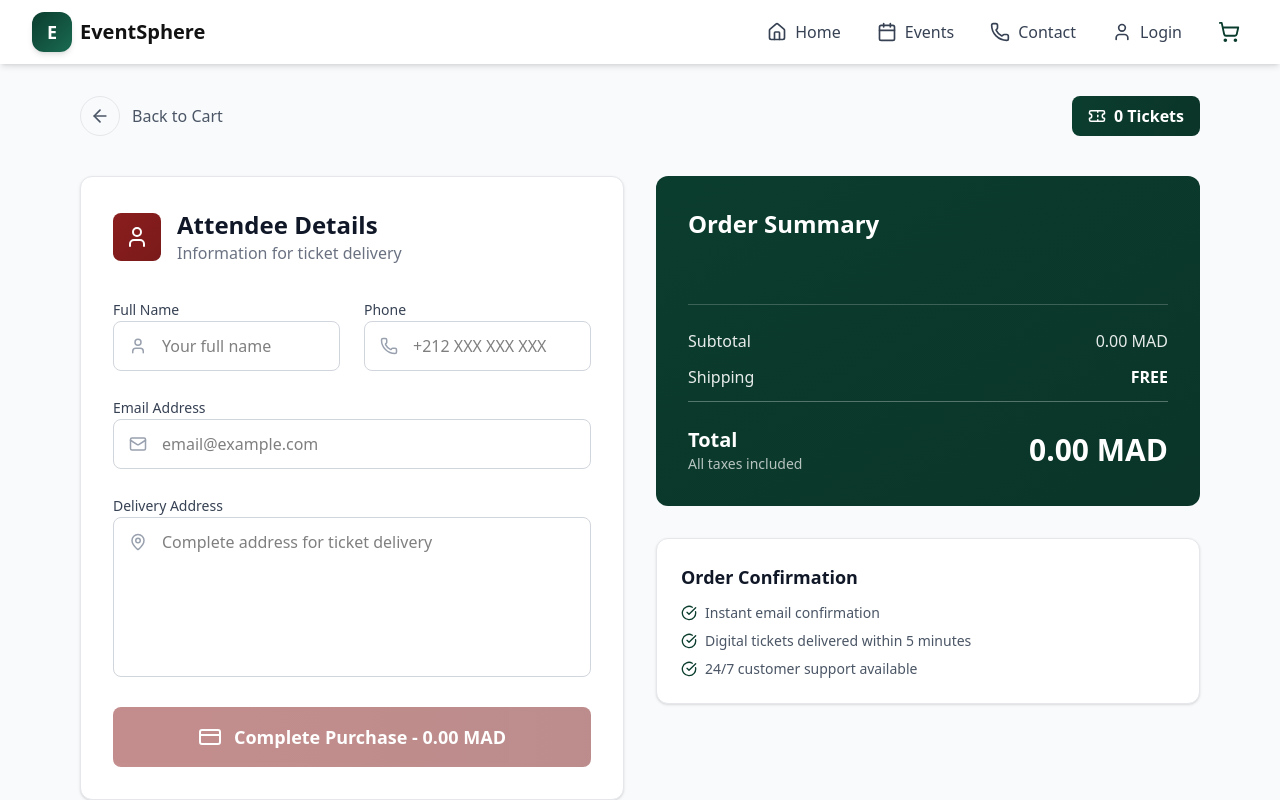
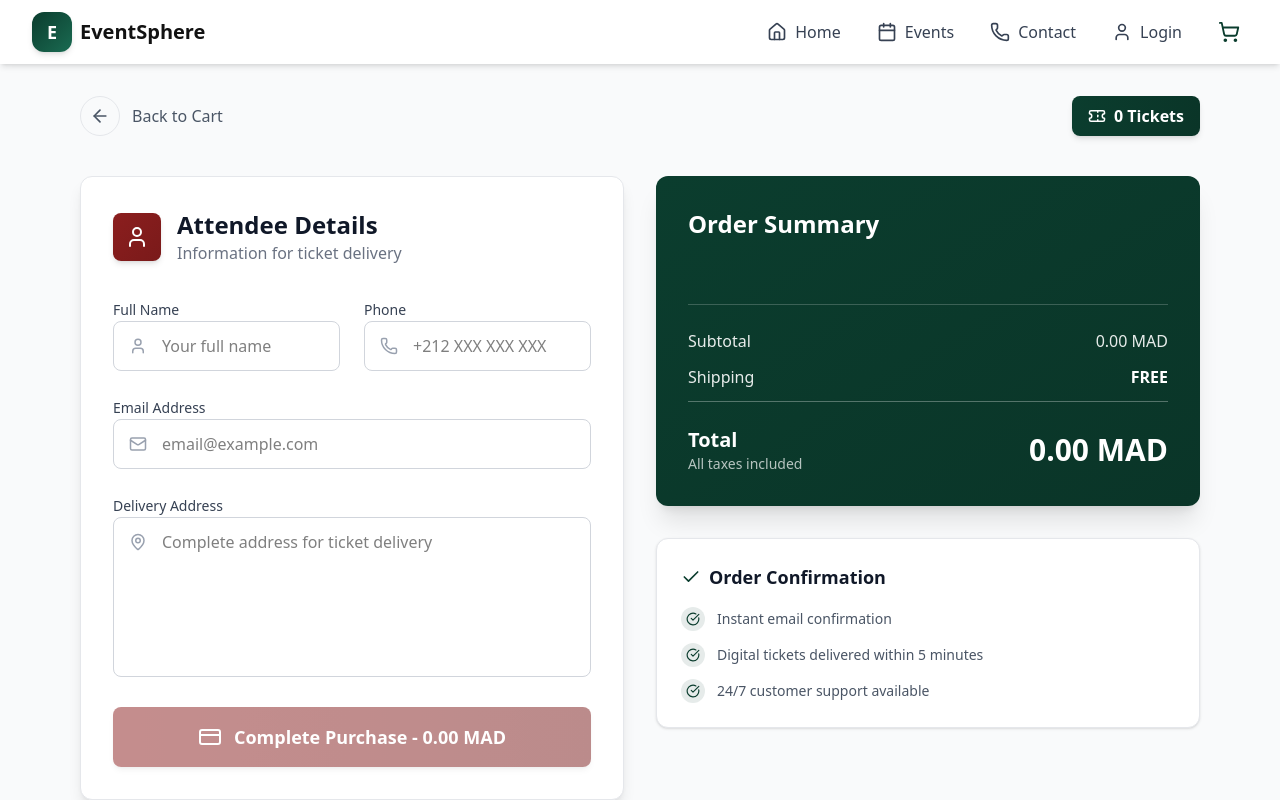
Before and after one commit to salmabakkou/Event-platform, a React (Vite) app: page /checkout in a window 1280 px wide. Shown: the top 800 px of the page. Built offline with nearby package versions, Linux system fonts and the light colour scheme.

Commit message:
checkout  n8n

```diff
--- a/src/api/orders.api.js
+++ b/src/api/orders.api.js
@@ -1,4 +1,3 @@
-// src/api/orders.api.js
 import { api } from "./axiosConfig";
 
 export const placeOrder = async (orderData) => {
--- a/src/pages/user/Checkout.jsx
+++ b/src/pages/user/Checkout.jsx
@@ -1,10 +1,23 @@
-import React, { useState } from 'react';
-import { useSelector, useDispatch } from 'react-redux';
-import { useNavigate } from 'react-router-dom';
-import { CheckCircle, ArrowLeft, CreditCard, Loader2, Phone, Mail, User, MapPin, Ticket } from 'lucide-react';
-import { motion } from 'framer-motion';
-import { clearCart } from '../../redux/slices/cartSlice';
-import { placeOrder } from '../../api/orders.api';
+import React, { useState } from "react";
+import { useSelector, useDispatch } from "react-redux";
+import { useNavigate } from "react-router-dom";
+import {
+  CheckCircle,
+  ArrowLeft,
+  CreditCard,
+  Loader2,
+  Phone,
+  Mail,
+  User,
+  MapPin,
+  Ticket,
+  Check,
+} from "lucide-react";
+import { motion } from "framer-motion";
+import axios from "axios";
+
+import { clearCart } from "../../redux/slices/cartSlice";
+import { placeOrder } from "../../api/orders.api";
 
 export default function Checkout() {
   const { items, totalPrice } = useSelector((state) => state.cart);
@@ -15,15 +28,21 @@ export default function Checkout() {
   const [isSuccess, setIsSuccess] = useState(false);
 
   const [formData, setFormData] = useState({
-    fullName: '',
-    email: '',
-    phone: '',
-    address: ''
+    fullName: "",
+    email: "",
+    phone: "",
+    address: "",
   });
 
   const handleSubmit = async (e) => {
     e.preventDefault();
 
+    // Validation manuelle
+    const { fullName, email, phone, address } = formData;
+    if (!fullName.trim() || !email.trim() || !phone.trim() || !address.trim()) {
+      alert("Please fill in all required fields.");
+      return;
+    }
 
     setLoading(true);
 
@@ -32,18 +51,34 @@ export default function Checkout() {
       items: items,
       totalAmount: totalPrice,
       status: "pending",
-      createdAt: new Date().toISOString()
+      createdAt: new Date().toISOString(),
     };
 
     try {
+      // 1️⃣ Enregistrement commande
       await placeOrder(orderData);
+
+      // 2️⃣ Webhook n8n
+      try {
+        await axios.post(
+          import.meta.env.VITE_URL_WEBHOOK,
+          orderData
+        );
+      } catch (err) {
+        console.error("n8n error:", err);
+      }
+
+      // 3️⃣ Succès UI
       setIsSuccess(true);
+
       setTimeout(() => {
         dispatch(clearCart());
-        navigate('/'); // Redirige vers la page d'accueil
+        navigate("/");
       }, 3000);
-    } catch {
+
+    } catch (error) {
       alert("Error processing order. Please try again.");
+      console.error(error);
     } finally {
       setLoading(false);
     }
@@ -59,6 +94,7 @@ export default function Checkout() {
         >
           <CheckCircle size={70} className="text-white" />
         </motion.div>
+
         <motion.h1
           initial={{ opacity: 0, y: 20 }}
           animate={{ opacity: 1, y: 0 }}
@@ -66,6 +102,7 @@ export default function Checkout() {
         >
           Order Confirmed!
         </motion.h1>
+
         <motion.p
           initial={{ opacity: 0 }}
           animate={{ opacity: 1 }}
@@ -89,17 +126,19 @@ export default function Checkout() {
         <div className="flex items-center justify-between mb-10">
           <button
             onClick={() => navigate(-1)}
-            className="flex items-center gap-3 text-gray-600 hover:text-[#0b3d2e] transition-colors"
+            className="flex items-center gap-3 text-gray-600 hover:text-[#0b3d2e] transition-colors group"
           >
-            <div className="w-10 h-10 rounded-full border border-gray-200 flex items-center justify-center hover:border-[#0b3d2e] transition-all">
+            <div className="w-10 h-10 rounded-full border border-gray-200 flex items-center justify-center group-hover:border-[#0b3d2e] group-hover:bg-[#0b3d2e]/5 transition-all">
               <ArrowLeft size={20} />
             </div>
             <span className="font-medium">Back to Cart</span>
           </button>
 
-          <div className="flex items-center gap-2 bg-gradient-to-r from-[#0b3d2e] to-[#0a3528] px-4 py-2 rounded-lg">
+          <div className="flex items-center gap-2 bg-gradient-to-r from-[#0b3d2e] to-[#0a3528] px-4 py-2 rounded-lg shadow-md">
             <Ticket size={18} className="text-white" />
-            <span className="font-bold text-white">{items.length} {items.length === 1 ? 'Ticket' : 'Tickets'}</span>
+            <span className="font-bold text-white">
+              {items.length} {items.length === 1 ? "Ticket" : "Tickets"}
+            </span>
           </div>
         </div>
 
@@ -110,21 +149,27 @@ export default function Checkout() {
             animate={{ opacity: 1, x: 0 }}
             className="space-y-8"
           >
-            <div className="bg-white rounded-xl shadow-sm border border-gray-200 p-8">
+            <div className="bg-white rounded-xl shadow-lg border border-gray-200 p-8">
               <div className="flex items-center gap-4 mb-8">
-                <div className="w-12 h-12 rounded-lg bg-gradient-to-br from-[#8b1e1e] to-[#7a1a1a] flex items-center justify-center">
+                <div className="w-12 h-12 rounded-lg bg-gradient-to-br from-[#8b1e1e] to-[#7a1a1a] flex items-center justify-center shadow-md">
                   <User className="text-white" size={24} />
                 </div>
                 <div>
-                  <h2 className="text-2xl font-bold text-gray-900">Attendee Details</h2>
-                  <p className="text-gray-500">Information for ticket delivery</p>
+                  <h2 className="text-2xl font-bold text-gray-900">
+                    Attendee Details
+                  </h2>
+                  <p className="text-gray-500">
+                    Information for ticket delivery
+                  </p>
                 </div>
               </div>
 
               <form onSubmit={handleSubmit} className="space-y-6">
                 <div className="grid grid-cols-1 md:grid-cols-2 gap-6">
                   <div className="space-y-2">
-                    <label className="text-sm font-medium text-gray-700">Full Name</label>
+                    <label className="text-sm font-medium text-gray-700">
+                      Full Name
+                    </label>
                     <div className="relative">
                       <User className="absolute left-4 top-4 text-gray-400" size={18} />
                       <input
@@ -133,12 +178,17 @@ export default function Checkout() {
                         required
                         className="w-full pl-12 pr-4 py-3 border border-gray-300 rounded-lg focus:ring-2 focus:ring-[#8b1e1e] focus:border-[#8b1e1e] outline-none transition-all"
                         value={formData.fullName}
-                        onChange={(e) => setFormData({...formData, fullName: e.target.value})}
+                        onChange={(e) =>
+                          setFormData({ ...formData, fullName: e.target.value })
+                        }
                       />
                     </div>
                   </div>
+
                   <div className="space-y-2">
-                    <label className="text-sm font-medium text-gray-700">Phone</label>
+                    <label className="text-sm font-medium text-gray-700">
+                      Phone
+                    </label>
                     <div className="relative">
                       <Phone className="absolute left-4 top-4 text-gray-400" size={18} />
                       <input
@@ -147,14 +197,18 @@ export default function Checkout() {
                         required
                         className="w-full pl-12 pr-4 py-3 border border-gray-300 rounded-lg focus:ring-2 focus:ring-[#8b1e1e] focus:border-[#8b1e1e] outline-none transition-all"
                         value={formData.phone}
-                        onChange={(e) => setFormData({...formData, phone: e.target.value})}
+                        onChange={(e) =>
+                          setFormData({ ...formData, phone: e.target.value })
+                        }
                       />
                     </div>
                   </div>
                 </div>
 
                 <div className="space-y-2">
-                  <label className="text-sm font-medium text-gray-700">Email Address</label>
+                  <label className="text-sm font-medium text-gray-700">
+                    Email Address
+                  </label>
                   <div className="relative">
                     <Mail className="absolute left-4 top-4 text-gray-400" size={18} />
                     <input
@@ -163,21 +217,27 @@ export default function Checkout() {
                       required
                       className="w-full pl-12 pr-4 py-3 border border-gray-300 rounded-lg focus:ring-2 focus:ring-[#8b1e1e] focus:border-[#8b1e1e] outline-none transition-all"
                       value={formData.email}
-                      onChange={(e) => setFormData({...formData, email: e.target.value})}
+                      onChange={(e) =>
+                        setFormData({ ...formData, email: e.target.value })
+                      }
                     />
                   </div>
                 </div>
 
                 <div className="space-y-2">
-                  <label className="text-sm font-medium text-gray-700">Delivery Address</label>
+                  <label className="text-sm font-medium text-gray-700">
+                    Delivery Address
+                  </label>
                   <div className="relative">
                     <MapPin className="absolute left-4 top-4 text-gray-400" size={18} />
                     <textarea
                       placeholder="Complete address for ticket delivery"
                       required
-                      className="w-full pl-12 pr-4 py-3 border border-gray-300 rounded-lg focus:ring-2 focus:ring-[#8b1e1e] focus:border-[#8b1e1e] outline-none h-40 resize-none"
+                      className="w-full pl-12 pr-4 py-3 border border-gray-300 rounded-lg focus:ring-2 focus:ring-[#8b1e1e] focus:border-[#8b1e1e] outline-none h-40 resize-none transition-all"
                       value={formData.address}
-                      onChange={(e) => setFormData({...formData, address: e.target.value})}
+                      onChange={(e) =>
+                        setFormData({ ...formData, address: e.target.value })
+                      }
                     />
                   </div>
                 </div>
@@ -185,7 +245,7 @@ export default function Checkout() {
                 <button
                   type="submit"
                   disabled={loading || items.length === 0}
-                  className="w-full py-4 bg-gradient-to-r from-[#8b1e1e] to-[#7a1a1a] text-white font-bold text-lg rounded-lg hover:opacity-90 transition-all duration-300 disabled:opacity-50 disabled:cursor-not-allowed flex items-center justify-center gap-3"
+                  className="w-full py-4 bg-gradient-to-r from-[#8b1e1e] to-[#7a1a1a] text-white font-bold text-lg rounded-lg hover:opacity-90 transition-all duration-300 disabled:opacity-50 disabled:cursor-not-allowed flex items-center justify-center gap-3 shadow-md"
                 >
                   {loading ? (
                     <Loader2 className="animate-spin" size={24} />
@@ -206,21 +266,26 @@ export default function Checkout() {
             animate={{ opacity: 1, x: 0 }}
             className="space-y-8"
           >
-            <div className="bg-gradient-to-br from-[#0b3d2e] to-[#0a3528] text-white rounded-xl p-8">
+            <div className="bg-gradient-to-br from-[#0b3d2e] to-[#0a3528] text-white rounded-xl p-8 shadow-xl">
               <h2 className="text-2xl font-bold mb-8">Order Summary</h2>
 
               <div className="space-y-4 mb-8 max-h-96 overflow-y-auto pr-2">
                 {items.map((item) => (
-                  <div key={item.id} className="flex justify-between items-center bg-white/10 rounded-lg p-4">
+                  <div
+                    key={item.id}
+                    className="flex justify-between items-center bg-white/10 rounded-lg p-4 hover:bg-white/15 transition-all duration-300"
+                  >
                     <div className="flex items-center gap-4">
                       <img
                         src={item.image}
                         alt={item.name}
-                        className="w-16 h-16 object-cover rounded-md"
+                        className="w-16 h-16 object-cover rounded-md shadow-sm"
                       />
                       <div>
                         <p className="font-bold text-white">{item.name}</p>
-                        <p className="text-sm text-white/70">Qty: {item.quantity}</p>
+                        <p className="text-sm text-white/70">
+                          Qty: {item.quantity}
+                        </p>
                       </div>
                     </div>
                     <p className="font-bold text-white">
@@ -235,6 +300,7 @@ export default function Checkout() {
                   <span>Subtotal</span>
                   <span>{totalPrice.toFixed(2)} MAD</span>
                 </div>
+
                 <div className="flex justify-between text-white/90">
                   <span>Shipping</span>
                   <span className="text-white font-bold">FREE</span>
@@ -252,20 +318,30 @@ export default function Checkout() {
               </div>
             </div>
 
+            {/* Section de garanties */}
             <div className="bg-white rounded-xl p-6 border border-gray-200 shadow-sm">
-              <h3 className="text-lg font-bold text-gray-900 mb-3">Order Confirmation</h3>
-              <ul className="space-y-2 text-sm text-gray-600">
-                <li className="flex items-center gap-2">
-                  <CheckCircle size={16} className="text-[#0b3d2e]" />
-                  Instant email confirmation
+              <h3 className="text-lg font-bold text-gray-900 mb-4 flex items-center gap-2">
+                <Check size={20} className="text-[#0b3d2e]" />
+                Order Confirmation
+              </h3>
+              <ul className="space-y-3">
+                <li className="flex items-center gap-3 text-sm text-gray-600">
+                  <div className="w-6 h-6 rounded-full bg-[#0b3d2e]/10 flex items-center justify-center">
+                    <CheckCircle size={14} className="text-[#0b3d2e]" />
+                  </div>
+                  <span>Instant email confirmation</span>
                 </li>
-                <li className="flex items-center gap-2">
-                  <CheckCircle size={16} className="text-[#0b3d2e]" />
-                  Digital tickets delivered within 5 minutes
+                <li className="flex items-center gap-3 text-sm text-gray-600">
+                  <div className="w-6 h-6 rounded-full bg-[#0b3d2e]/10 flex items-center justify-center">
+                    <CheckCircle size={14} className="text-[#0b3d2e]" />
+                  </div>
+                  <span>Digital tickets delivered within 5 minutes</span>
                 </li>
-                <li className="flex items-center gap-2">
-                  <CheckCircle size={16} className="text-[#0b3d2e]" />
-                  24/7 customer support available
+                <li className="flex items-center gap-3 text-sm text-gray-600">
+                  <div className="w-6 h-6 rounded-full bg-[#0b3d2e]/10 flex items-center justify-center">
+                    <CheckCircle size={14} className="text-[#0b3d2e]" />
+                  </div>
+                  <span>24/7 customer support available</span>
                 </li>
               </ul>
             </div>
```
Also changed, not shown: 1 other file (tests, documents, lock files or other folders).
